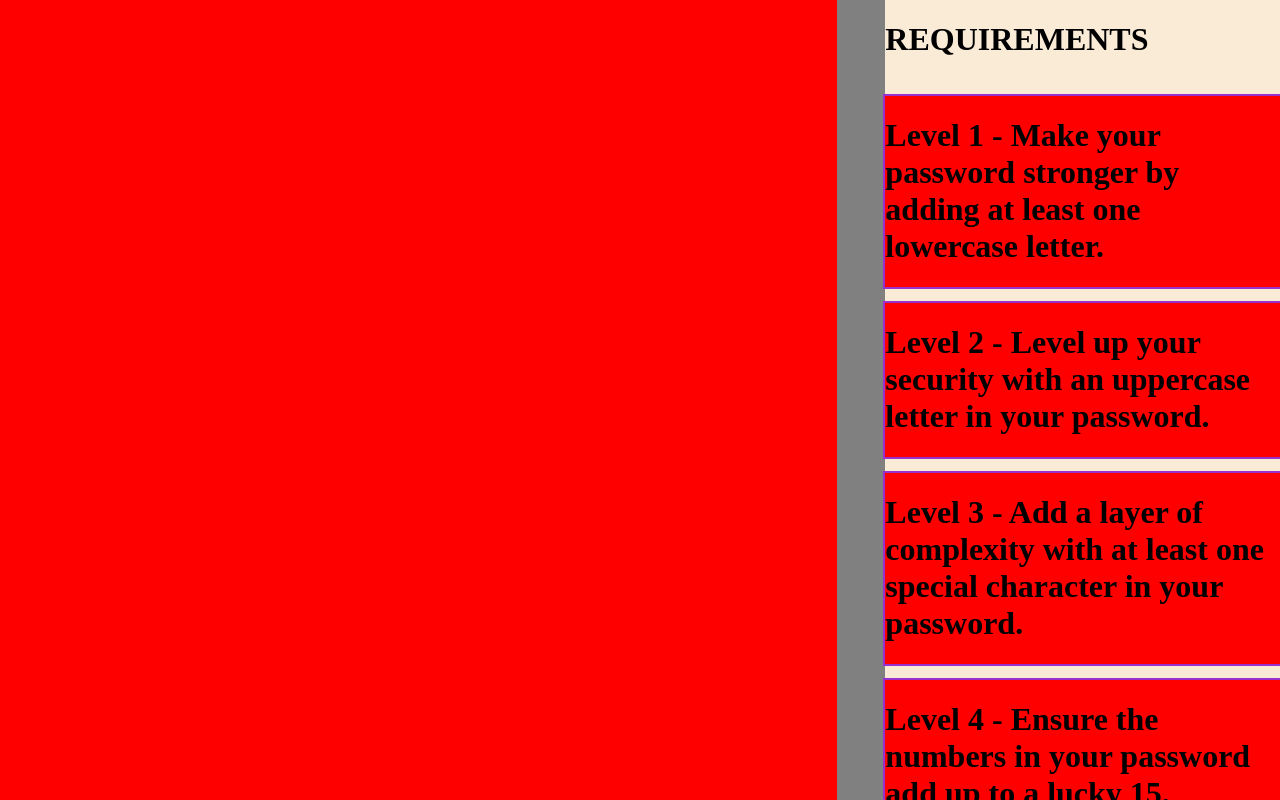
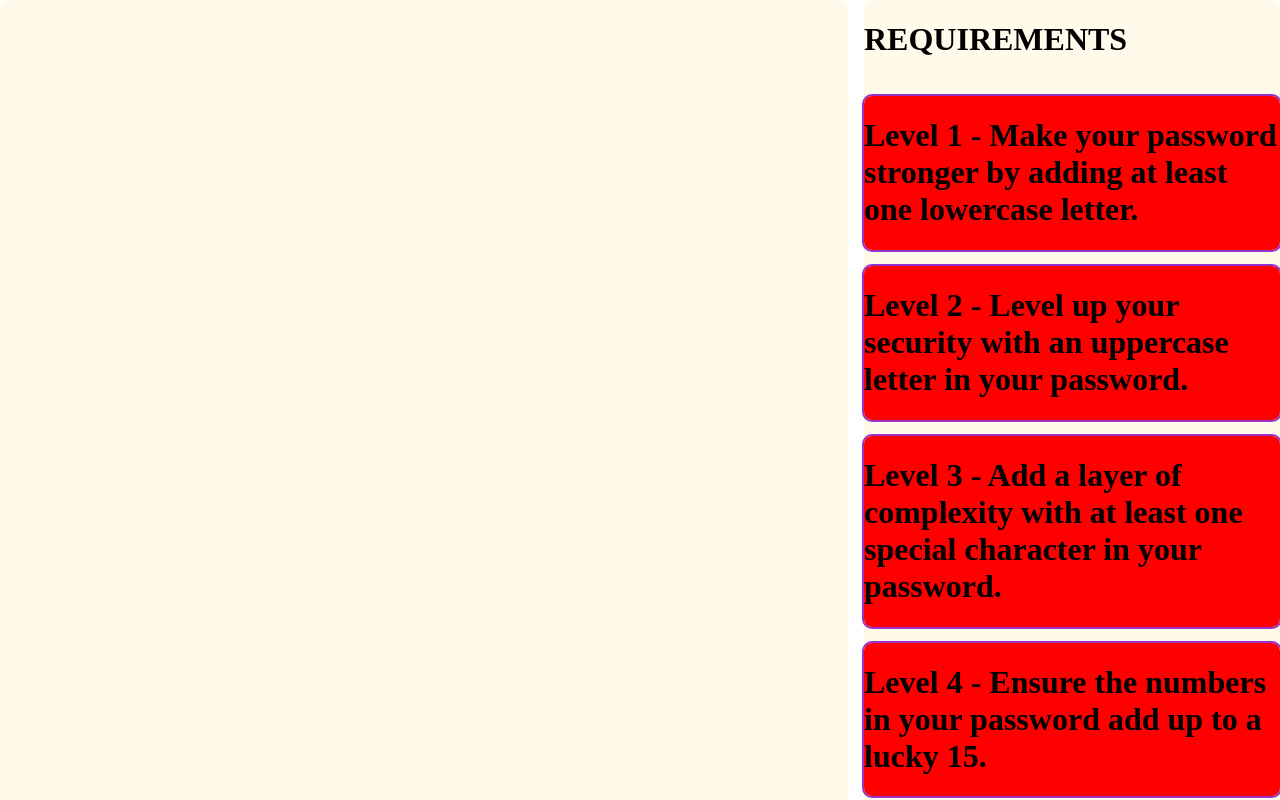
Before and after one commit to DrTevzadze/find_password, a React (Vite) app: page / in a window 1280 px wide. Shown: the top 800 px of the page. Built offline with nearby package versions, Linux system fonts and the light colour scheme.

Commit message:
a little bit of styling

```diff
--- a/src/App.css
+++ b/src/App.css
@@ -1,7 +1,7 @@
 /* TODO: Add scroll button on the right section if the section overflows. Use scroll Y*/
 
 body {
-  overflow: hidden; /* Control the scroll button */
+  /* Control the scroll button */
   margin: 0;
   padding: 0;
 }
@@ -9,27 +9,29 @@
 .grid-container {
   display: grid;
   grid-template-columns: repeat(3, 1fr);
-  gap: 3rem;
+  gap: 1rem;
   box-sizing: border-box;
-  background-color: grey; /* Change the color of the gap */
-  height: 100vh;
+  background-color: #fff; /* Change the color of the gap */
 }
 
 .left-section {
   display: grid;
   place-items: center;
   grid-column: span 2;
-  background-color: red; /* Change color of the left section */
+  background-color: #fffae9; /* Change color of the left section */
+  border-radius: 8px;
 }
 
 .right-section {
   display: grid;
   gap: 1rem;
-  background-color: antiquewhite; /* Change color of the right section*/
+  background-color: #fffae9; /* Change color of the right section*/
+  border-radius: 8px;
 }
 
 .card {
   outline: 2px solid darkorchid;
+  border-radius: 8px;
 }
 
 .red {
```
